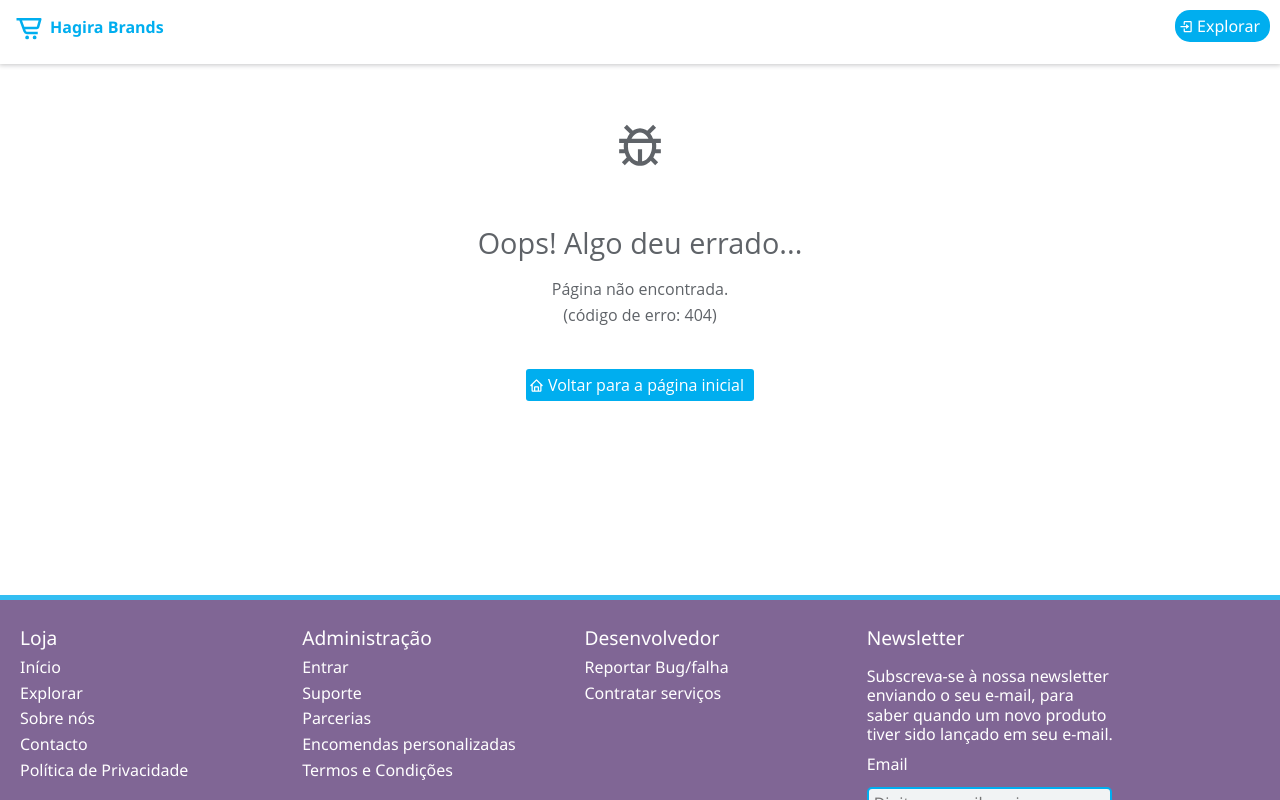
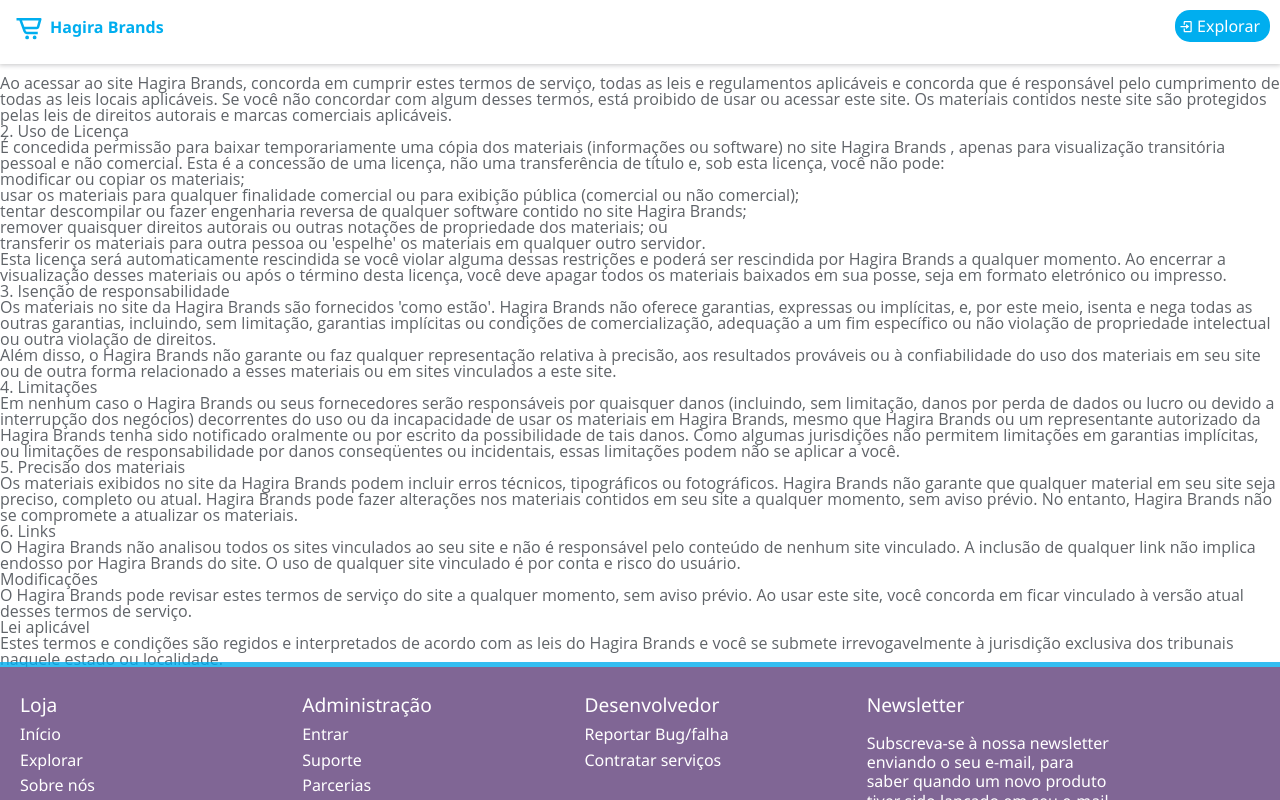
Before and after one commit to KainNhantumbo/Hagira-Brands-Store, a React (Create React App) app: page /terms-and-conditions in a window 1280 px wide. Shown: the top 800 px of the page. Built offline with nearby package versions, Linux system fonts and the light colour scheme.

Commit message:
feat: added a terms and conditions page and its struture.

```diff
--- a/public/index.html
+++ b/public/index.html
@@ -1,5 +1,5 @@
 <!DOCTYPE html>
-<html lang="en">
+<html lang="en-pt">
   <head>
     <meta charset="utf-8" />
     <link rel="icon" href="%PUBLIC_URL%/favicon.ico" />
@@ -24,7 +24,7 @@
       work correctly both with client-side routing and a non-root public URL.
       Learn how to configure a non-root public URL by running `npm run build`.
     -->
-    <title>React App</title>
+    <title>Hagira Brands</title>
   </head>
   <body>
     <noscript>You need to enable JavaScript to run this app.</noscript>
--- a/src/App.jsx
+++ b/src/App.jsx
@@ -6,6 +6,7 @@
 import ErrorPage from './pages/ErrorPage';
 import Subscribe from './pages/Subscribe';
 import PrivacyPolicy from './pages/PrivacyPolicy';
+import TermsAndConditions from './pages/TermsAndConditions';
 import { ThemeProvider } from 'styled-components';
 import { primary } from './styles/themes';
 import { GlobalStyles } from './styles/Globalstyles';
@@ -20,6 +21,7 @@
 				<Route path='/login' element={<Login />} />
 				<Route path='/subscribed-sucessfully' element={<Subscribe />} />
 				<Route path='/privacy-policy' element={<PrivacyPolicy />} />
+				<Route path='/terms-and-conditions' element={<TermsAndConditions />} />
 				<Route path='*' element={<ErrorPage />} />
 			</Routes>
 			<Footer />
--- a/src/pages/TermsAndConditions.jsx
+++ b/src/pages/TermsAndConditions.jsx
@@ -1,9 +1,117 @@
-import { TermsAndConditionsContainer } from "../styles/termsAndConditions";
+import { TermsAndConditionsContainer } from '../styles/termsAndConditions';
 
 const TermsAndConditions = () => {
-  return <TermsAndConditionsContainer>
-
-  </TermsAndConditionsContainer>;
-}
+	return (
+		<TermsAndConditionsContainer>
+			<section>
+				<h1>Termos e Condições</h1>
+			</section>
+			<article>
+				<p>
+					Ao acessar ao site{' '}
+					<a href='hagira-brands.netlify.app'>Hagira Brands</a>, concorda em
+					cumprir estes termos de serviço, todas as leis e regulamentos
+					aplicáveis e concorda que é responsável pelo cumprimento de todas as
+					leis locais aplicáveis. Se você não concordar com algum desses termos,
+					está proibido de usar ou acessar este site. Os materiais contidos
+					neste site são protegidos pelas leis de direitos autorais e marcas
+					comerciais aplicáveis.
+				</p>
+				<h2>2. Uso de Licença</h2>
+				<p>
+					É concedida permissão para baixar temporariamente uma cópia dos
+					materiais (informações ou software) no site Hagira Brands , apenas
+					para visualização transitória pessoal e não comercial. Esta é a
+					concessão de uma licença, não uma transferência de título e, sob esta
+					licença, você não pode:{' '}
+				</p>
+				<ol>
+					<li>modificar ou copiar os materiais; </li>
+					<li>
+						usar os materiais para qualquer finalidade comercial ou para
+						exibição pública (comercial ou não comercial);{' '}
+					</li>
+					<li>
+						tentar descompilar ou fazer engenharia reversa de qualquer software
+						contido no site Hagira Brands;{' '}
+					</li>
+					<li>
+						remover quaisquer direitos autorais ou outras notações de
+						propriedade dos materiais; ou{' '}
+					</li>
+					<li>
+						transferir os materiais para outra pessoa ou 'espelhe' os materiais
+						em qualquer outro servidor.
+					</li>
+				</ol>
+				<p>
+					Esta licença será automaticamente rescindida se você violar alguma
+					dessas restrições e poderá ser rescindida por Hagira Brands a qualquer
+					momento. Ao encerrar a visualização desses materiais ou após o término
+					desta licença, você deve apagar todos os materiais baixados em sua
+					posse, seja em formato eletrónico ou impresso.
+				</p>
+				<h2>3. Isenção de responsabilidade</h2>
+				<ol>
+					<li>
+						Os materiais no site da Hagira Brands são fornecidos 'como estão'.
+						Hagira Brands não oferece garantias, expressas ou implícitas, e, por
+						este meio, isenta e nega todas as outras garantias, incluindo, sem
+						limitação, garantias implícitas ou condições de comercialização,
+						adequação a um fim específico ou não violação de propriedade
+						intelectual ou outra violação de direitos.{' '}
+					</li>
+					<li>
+						Além disso, o Hagira Brands não garante ou faz qualquer
+						representação relativa à precisão, aos resultados prováveis ou à
+						confiabilidade do uso dos materiais em seu site ou de outra forma
+						relacionado a esses materiais ou em sites vinculados a este site.
+					</li>
+				</ol>
+				<h2>4. Limitações</h2>
+				<p>
+					Em nenhum caso o Hagira Brands ou seus fornecedores serão responsáveis
+					por quaisquer danos (incluindo, sem limitação, danos por perda de
+					dados ou lucro ou devido a interrupção dos negócios) decorrentes do
+					uso ou da incapacidade de usar os materiais em Hagira Brands, mesmo
+					que Hagira Brands ou um representante autorizado da Hagira Brands
+					tenha sido notificado oralmente ou por escrito da possibilidade de
+					tais danos. Como algumas jurisdições não permitem limitações em
+					garantias implícitas, ou limitações de responsabilidade por danos
+					conseqüentes ou incidentais, essas limitações podem não se aplicar a
+					você.
+				</p>
+				<h2>5. Precisão dos materiais</h2>
+				<p>
+					Os materiais exibidos no site da Hagira Brands podem incluir erros
+					técnicos, tipográficos ou fotográficos. Hagira Brands não garante que
+					qualquer material em seu site seja preciso, completo ou atual. Hagira
+					Brands pode fazer alterações nos materiais contidos em seu site a
+					qualquer momento, sem aviso prévio. No entanto, Hagira Brands não se
+					compromete a atualizar os materiais.
+				</p>
+				<h2>6. Links</h2>
+				<p>
+					O Hagira Brands não analisou todos os sites vinculados ao seu site e
+					não é responsável pelo conteúdo de nenhum site vinculado. A inclusão
+					de qualquer link não implica endosso por Hagira Brands do site. O uso
+					de qualquer site vinculado é por conta e risco do usuário.
+				</p>
+				<h3>Modificações</h3>
+				<p>
+					O Hagira Brands pode revisar estes termos de serviço do site a
+					qualquer momento, sem aviso prévio. Ao usar este site, você concorda
+					em ficar vinculado à versão atual desses termos de serviço.
+				</p>
+				<h3>Lei aplicável</h3>
+				<p>
+					Estes termos e condições são regidos e interpretados de acordo com as
+					leis do Hagira Brands e você se submete irrevogavelmente à jurisdição
+					exclusiva dos tribunais naquele estado ou localidade.
+				</p>
+			</article>
+		</TermsAndConditionsContainer>
+	);
+};
 
 export default TermsAndConditions;
```
Also changed, not shown: public/test.html (deleted, +0 -52 lines).
